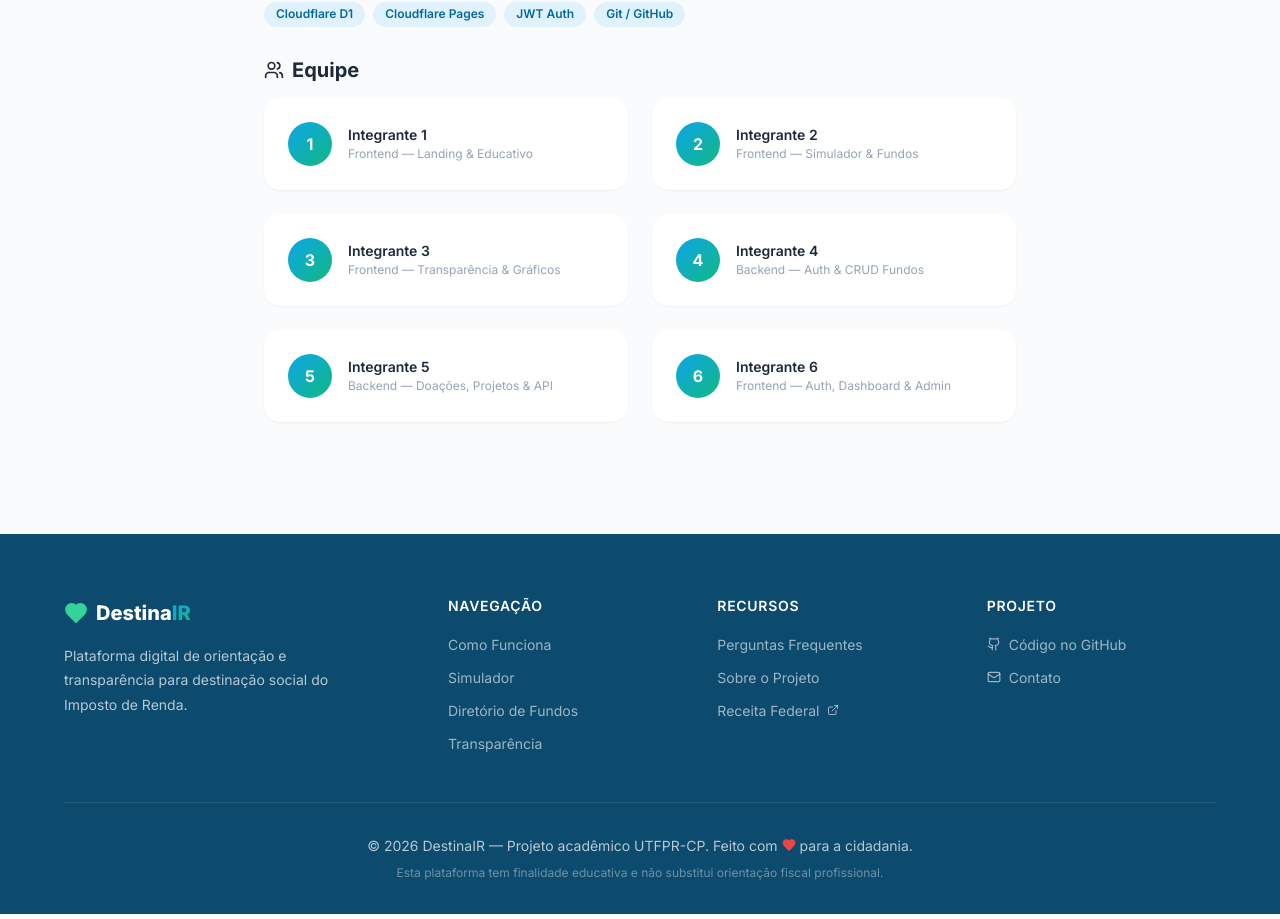
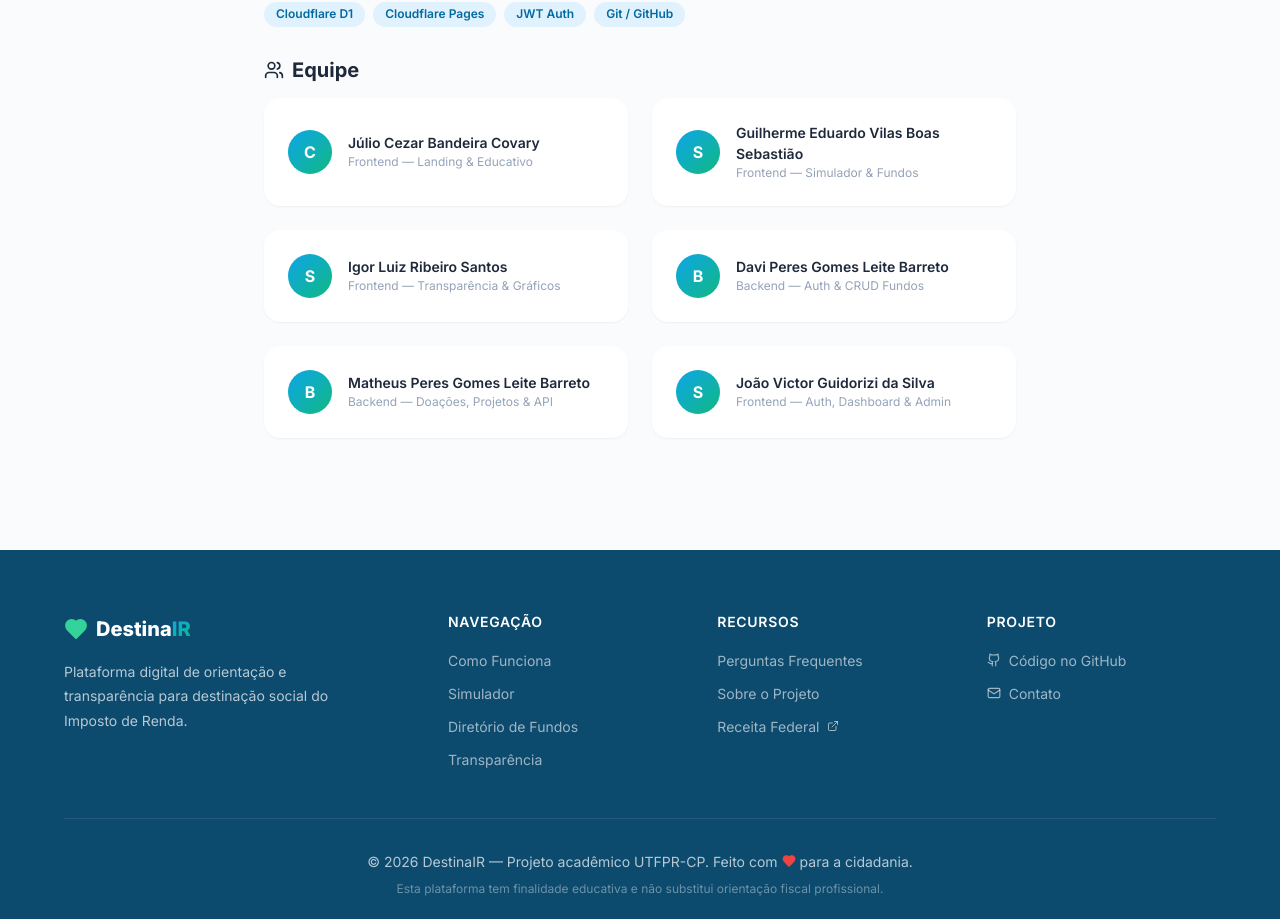
Before and after one commit to Yuugenbrose/destinair, a React (Vite) app in the folder client/: page /sobre in a window 1280 px wide. Shown: the part 860-1779 px from the top of the page. Built offline with nearby package versions, Linux system fonts and the light colour scheme.

Commit message:
feat: adiciona nomes completos da equipe na sobre

```diff
--- a/client/src/pages/Sobre.jsx
+++ b/client/src/pages/Sobre.jsx
@@ -3,12 +3,12 @@ import { Heart, Target, Eye, Users, Code, Github } from 'lucide-react';
 import './Sobre.css';
 
 const team = [
-  { name: 'Integrante 1', role: 'Frontend — Landing & Educativo' },
-  { name: 'Integrante 2', role: 'Frontend — Simulador & Fundos' },
-  { name: 'Integrante 3', role: 'Frontend — Transparência & Gráficos' },
-  { name: 'Integrante 4', role: 'Backend — Auth & CRUD Fundos' },
-  { name: 'Integrante 5', role: 'Backend — Doações, Projetos & API' },
-  { name: 'Integrante 6', role: 'Frontend — Auth, Dashboard & Admin' },
+  { name: 'Júlio Cezar Bandeira Covary', role: 'Frontend — Landing & Educativo' },
+  { name: 'Guilherme Eduardo Vilas Boas Sebastião', role: 'Frontend — Simulador & Fundos' },
+  { name: 'Igor Luiz Ribeiro Santos', role: 'Frontend — Transparência & Gráficos' },
+  { name: 'Davi Peres Gomes Leite Barreto', role: 'Backend — Auth & CRUD Fundos' },
+  { name: 'Matheus Peres Gomes Leite Barreto', role: 'Backend — Doações, Projetos & API' },
+  { name: 'João Victor Guidorizi da Silva', role: 'Frontend — Auth, Dashboard & Admin' },
 ];
 
 export default function Sobre() {
```
